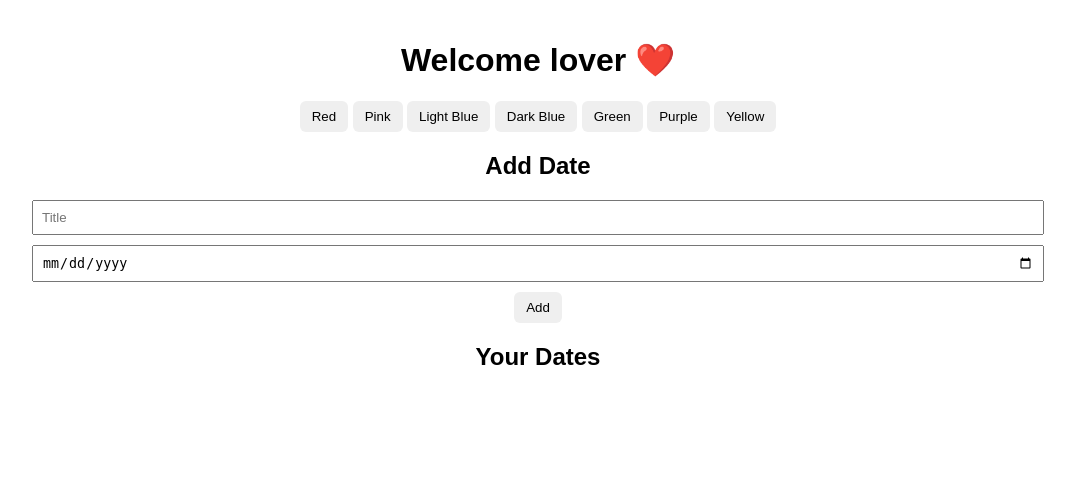
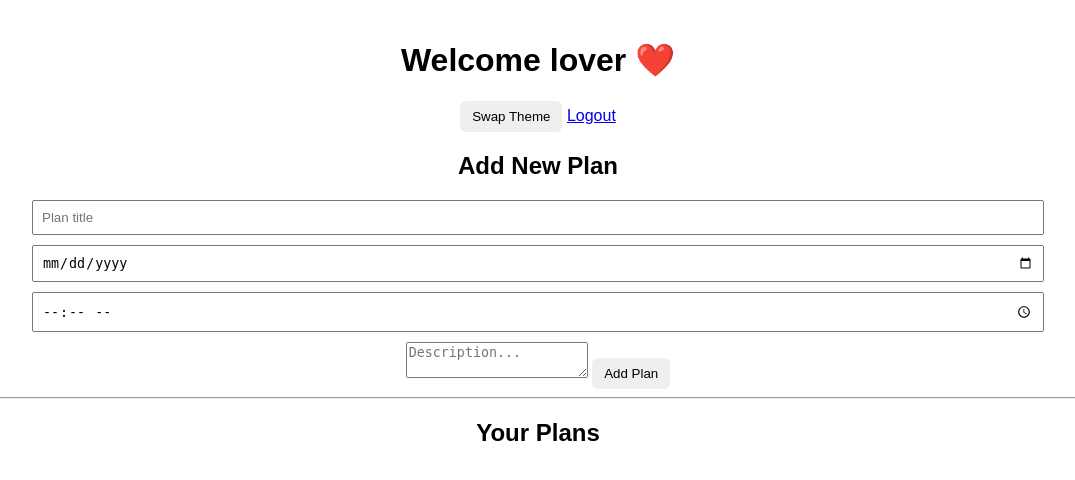
Before and after one commit to Roland-Vortex/Personal, a Flask app: page /dashboard in a window 1280 px wide. Shown: the top 480 px of the page, without its empty margins (102-1177 px from the left). Run offline with Flask 3, Linux system fonts and the light colour scheme; the visitor is signed in with stand-in values (Sample User, id 1); data that the repository does not hold is empty; some libraries are stand-ins or nearby versions.

Commit message:
dashboard.html

```diff
--- a/shared_hangouts/templates/dashboard.html
+++ b/shared_hangouts/templates/dashboard.html
@@ -1,40 +1,47 @@
 <!DOCTYPE html>
 <html>
 <head>
-<link rel="stylesheet" href="/static/style.css">
-<script src="/static/theme.js" defer></script>
+    <title>Dashboard</title>
+    <link rel="stylesheet" href="/static/style.css">
+    <script src="/static/theme.js"></script>
 </head>
 <body>
 
 <h1>Welcome lover ❤️</h1>
 
-<div class="theme-buttons">
-    <button onclick="setTheme('red')">Red</button>
-    <button onclick="setTheme('pink')">Pink</button>
-    <button onclick="setTheme('lightblue')">Light Blue</button>
-    <button onclick="setTheme('darkblue')">Dark Blue</button>
-    <button onclick="setTheme('green')">Green</button>
-    <button onclick="setTheme('purple')">Purple</button>
-    <button onclick="setTheme('yellow')">Yellow</button>
-</div>
+<button onclick="toggleTheme()">Swap Theme</button>
+<a href="/logout">Logout</a>
 
-<h2>Add Date</h2>
-<form method="POST" action="/add">
-    <input type="text" name="title" placeholder="Title" required>
+<h2>Add New Plan</h2>
+
+<form method="POST">
+    <input type="text" name="title" placeholder="Plan title" required>
     <input type="date" name="date" required>
-    <button type="submit">Add</button>
+    <input type="time" name="time" required>
+    <textarea name="description" placeholder="Description..." required></textarea>
+    <button type="submit">Add Plan</button>
 </form>
 
-<h2>Your Dates</h2>
+<hr>
 
-{% for d in dates %}
+<h2>Your Plans</h2>
+
+{% for plan in plans %}
 <div class="card">
-    <form method="POST" action="/edit/{{ d[0] }}">
-        <input type="text" name="title" value="{{ d[1] }}">
-        <input type="date" name="date" value="{{ d[2] }}">
+    <h3>{{ plan[1] }}</h3>
+    <p><strong>Date:</strong> {{ plan[2] }}</p>
+    <p><strong>Time:</strong> {{ plan[3] }}</p>
+    <p><strong>Description:</strong> {{ plan[4] }}</p>
+
+    <form action="/edit/{{ plan[0] }}" method="POST">
+        <input type="text" name="title" value="{{ plan[1] }}" required>
+        <input type="date" name="date" value="{{ plan[2] }}" required>
+        <input type="time" name="time" value="{{ plan[3] }}" required>
+        <textarea name="description" required>{{ plan[4] }}</textarea>
         <button type="submit">Modify</button>
-        <a href="/delete/{{ d[0] }}">Delete</a>
     </form>
+
+    <a href="/delete/{{ plan[0] }}">Delete</a>
 </div>
 {% endfor %}
 
```
